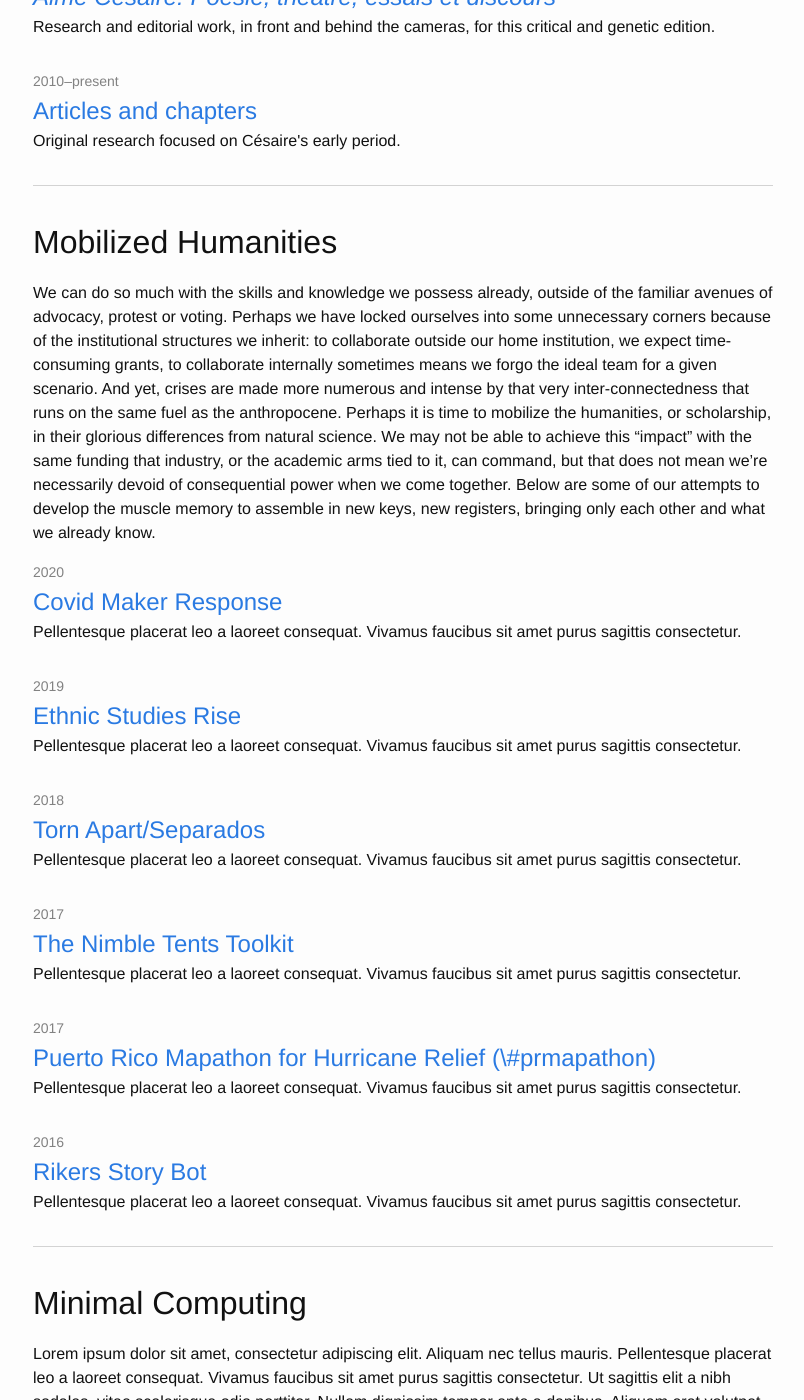
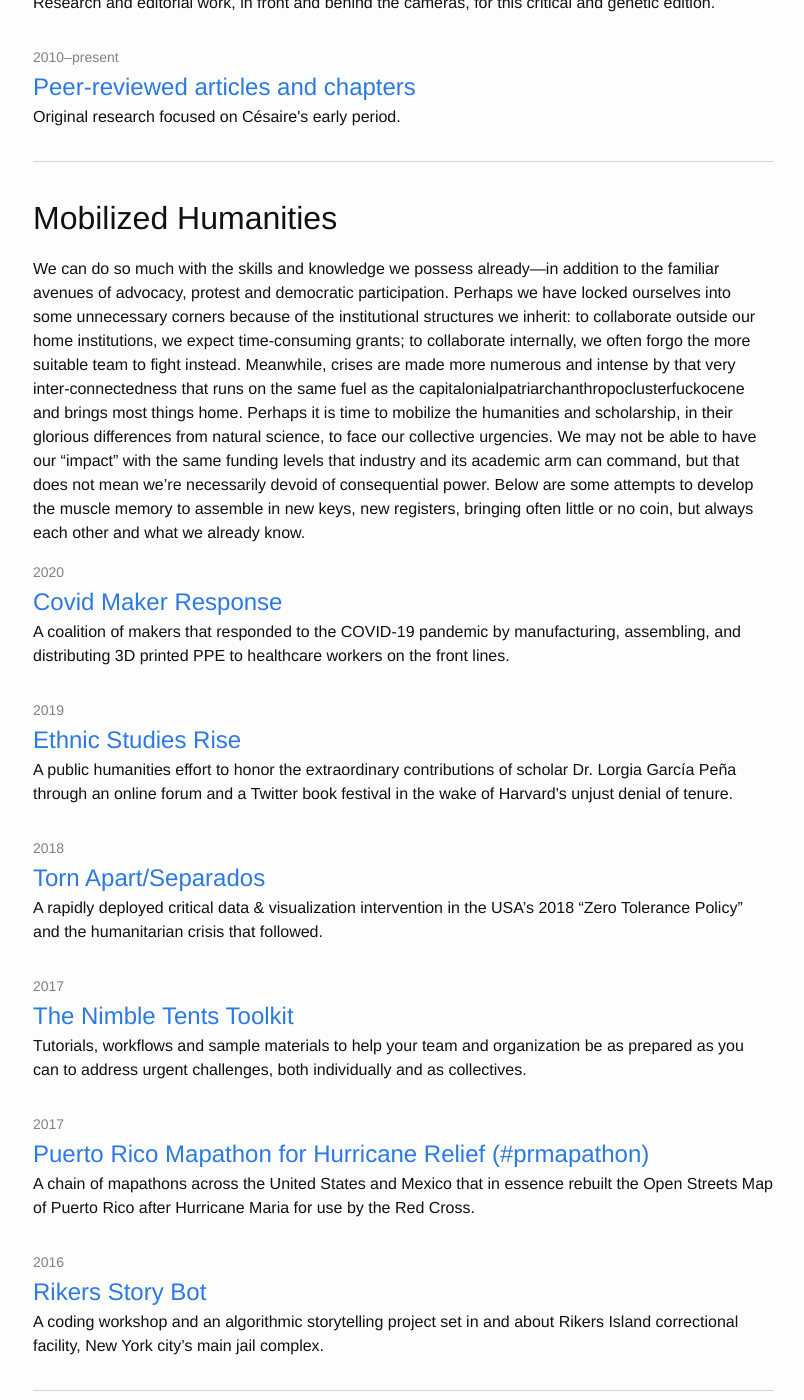
Before and after one commit to elotroalex/elotroalex, a Jekyll site: the page built from profiles.md, in a window 1280 px wide and 1400 px high, scrolled down 4503 px. Shown: the whole window, without its empty margins (237-1041 px from the left). Built offline with Jekyll 4.4.1, drawn with Linux system fonts in a browser that asks for light colours; some of the changed text lies outside the part shown.

Commit message:
started minimal

```diff
--- a/_data/projects.yml
+++ b/_data/projects.yml
@@ -163,7 +163,7 @@ Project"
   category: cesaire
   blurb: "Research and editorial work, in front and behind the cameras, for this critical and genetic edition."
 
-- title: Articles and chapters
+- title: Peer-reviewed articles and chapters
   time: "2010–present"
   link: elotroalex.com
   url: https://elotroalex.com/docs/gil-cv.pdf#page=2
@@ -181,42 +181,42 @@ Project"
   link: covidmakerresponse.com
   url: http://covidmakerresponse.com/
   category: mobilized
-  blurb: "Pellentesque placerat leo a laoreet consequat. Vivamus faucibus sit amet purus sagittis consectetur."
+  blurb: "A coalition of makers that responded to the COVID-19 pandemic by manufacturing, assembling, and distributing 3D printed PPE to healthcare workers on the front lines."
 
 - title: "Ethnic Studies Rise"
   time: "2019"
   link: ethnicrise.github.io
   url: https://ethnicrise.github.io/
   category: mobilized
-  blurb: "Pellentesque placerat leo a laoreet consequat. Vivamus faucibus sit amet purus sagittis consectetur."
+  blurb: "A public humanities effort to honor the extraordinary contributions of scholar Dr. Lorgia García Peña through an online forum and a Twitter book festival in the wake of Harvard's unjust denial of tenure."
 
 - title: "Torn Apart/Separados"
   time: "2018"
   link: xpmethod.plaintext.in/torn-apart
   url: http://xpmethod.plaintext.in/torn-apart/
   category: mobilized
-  blurb: "Pellentesque placerat leo a laoreet consequat. Vivamus faucibus sit amet purus sagittis consectetur."
+  blurb: "A rapidly deployed critical data & visualization intervention in the USA’s 2018 “Zero Tolerance Policy” and the humanitarian crisis that followed."
 
 - title: "The Nimble Tents Toolkit"
   time: "2017"
   link: nimbletents.github.io
   url: https://nimbletents.github.io/
   category: mobilized
-  blurb: "Pellentesque placerat leo a laoreet consequat. Vivamus faucibus sit amet purus sagittis consectetur."
+  blurb: "Tutorials, workflows and sample materials to help your team and organization be as prepared as you can to address urgent challenges, both individually and as collectives."
 
-- title: Puerto Rico Mapathon for Hurricane Relief (\#prmapathon)
+- title: Puerto Rico Mapathon for Hurricane Relief (#prmapathon)
   time: "2017"
   link: xpmethod.columbia.edu
   url: http://xpmethod.columbia.edu/events/2017-09-29-puerto-rico-mapathon.html
   category: mobilized
-  blurb: "Pellentesque placerat leo a laoreet consequat. Vivamus faucibus sit amet purus sagittis consectetur."
+  blurb: "A chain of mapathons across the United States and Mexico that in essence rebuilt the Open Streets Map of Puerto Rico after Hurricane Maria for use by the Red Cross."
 
 - title: Rikers Story Bot
   time: "2016"
   link: xpmethod.columbia.edu
   url: http://xpmethod.columbia.edu//epistemic-action/2015-06-01-rikersbot.html
   category: mobilized
-  blurb: "Pellentesque placerat leo a laoreet consequat. Vivamus faucibus sit amet purus sagittis consectetur."
+  blurb: "A coding workshop and an algorithmic storytelling project set in and about Rikers Island correctional facility, New York city’s main jail complex."
 
 #####################
 # Minimal Computing #
--- a/profiles.md
+++ b/profiles.md
@@ -87,7 +87,7 @@ I went to graduate school to study James Joyce and Samuel Beckett, and I ended u
 
 ## Mobilized Humanities
 
-We can do so much with the skills and knowledge we possess already, outside of the familiar avenues of advocacy, protest or voting. Perhaps we have locked ourselves into some unnecessary corners because of the institutional structures we inherit: to collaborate outside our home institution, we expect time-consuming grants, to collaborate internally sometimes means we forgo the ideal team for a given scenario. And yet, crises are made more numerous and intense by that very inter-connectedness that runs on the same fuel as the anthropocene. Perhaps it is time to mobilize the humanities, or scholarship, in their glorious differences from natural science. We may not be able to achieve this "impact" with the same funding that industry, or the academic arms tied to it, can command, but that does not mean we're necessarily devoid of consequential power when we come together. Below are some of our attempts to develop the muscle memory to assemble in new keys, new registers, bringing only each other and what we already know.
+We can do so much with the skills and knowledge we possess already---in addition to the familiar avenues of advocacy, protest and democratic participation. Perhaps we have locked ourselves into some unnecessary corners because of the institutional structures we inherit: to collaborate outside our home institutions, we expect time-consuming grants; to collaborate internally, we often forgo the more suitable team to fight instead. Meanwhile, crises are made more numerous and intense by that very inter-connectedness that runs on the same fuel as the capitalonialpatriarchanthropoclusterfuckocene and brings most things home. Perhaps it is time to mobilize the humanities and scholarship, in their glorious differences from natural science, to face our collective urgencies. We may not be able to have our "impact" with the same funding levels that industry and its academic arm can command, but that does not mean we're necessarily devoid of consequential power. Below are some attempts to develop the muscle memory to assemble in new keys, new registers, bringing often little or no coin, but always each other and what we already know.
 
 <ul class="post-list">
 {% assign mobilized_projects = site.data.projects | where: "category","mobilized" %}
```
Also changed, not shown: other parts of profiles.md (+1 -1 lines).
